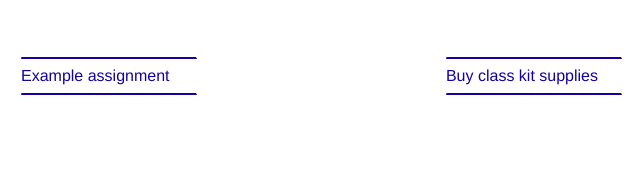
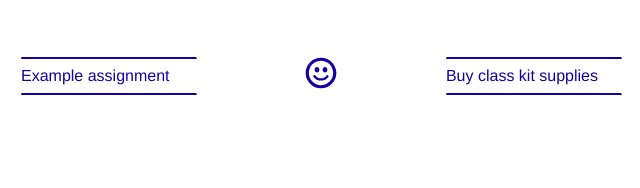
Before and after one commit to laurelobrien/homework-newtab, a plain HTML site: page index.html in a window 1280 px wide. Shown: the part 356-544 px from the top of the page, 107-747 px from the left. Drawn offline with Linux system fonts and the light colour scheme.

Commit message:
Add smiley SVG for no-homework courses

```diff
--- a/css/styles.css
+++ b/css/styles.css
@@ -14,6 +14,7 @@ body {
     background-color: #fff;
     font-family: Helvetica, Arial, sans-serif;
     padding: 120px 0 50px 0;
+    position: relative;
 }
 
 h1, h2, h3, h4, h5 {
@@ -87,3 +88,13 @@ hr.notebook {
 	margin: 0;
 	padding: 0;
 }
+
+.center {
+	text-align: center;
+}
+
+#Emoji_happy {
+	height: 2em;
+	margin: 0;
+	fill: #1500a2;
+}
--- a/index.html
+++ b/index.html
@@ -1,3 +1,4 @@
+<?xml version="1.0" encoding="utf-8"?>
 <!DOCTYPE html>
 <html>
 <head>
@@ -33,7 +34,20 @@
 			<div class="list">
 				<h2><b>SCIE</b> 204</h2>
 				<h3>monday</h3>
-				<ul></ul>
+				<ul>
+					<li class="center">
+						<svg version="1.1" id="Emoji_happy" xmlns="http://www.w3.org/2000/svg" xmlns:xlink="http://www.w3.org/1999/xlink" x="0px"
+	 y="0px" viewBox="0 0 20 20" enable-background="new 0 0 20 20" xml:space="preserve">
+<path d="M10,0.4C4.698,0.4,0.4,4.698,0.4,10C0.4,15.302,4.698,19.6,10,19.6c5.301,0,9.6-4.298,9.6-9.601
+	C19.6,4.698,15.301,0.4,10,0.4z M10,17.599c-4.197,0-7.6-3.402-7.6-7.6S5.802,2.4,10,2.4c4.197,0,7.601,3.402,7.601,7.6
+	S14.197,17.599,10,17.599z M7.501,9.75C8.329,9.75,9,8.967,9,8s-0.672-1.75-1.5-1.75s-1.5,0.783-1.5,1.75S6.672,9.75,7.501,9.75z
+	 M12.5,9.75C13.329,9.75,14,8.967,14,8s-0.672-1.75-1.5-1.75S11,7.034,11,8S11.672,9.75,12.5,9.75z M14.341,11.336
+	c-0.363-0.186-0.815-0.043-1.008,0.32c-0.034,0.066-0.869,1.593-3.332,1.593c-2.451,0-3.291-1.513-3.333-1.592
+	c-0.188-0.365-0.632-0.514-1.004-0.329c-0.37,0.186-0.52,0.636-0.335,1.007c0.05,0.099,1.248,2.414,4.672,2.414
+	c3.425,0,4.621-2.316,4.67-2.415C14.855,11.967,14.707,11.524,14.341,11.336z"/>
+						</svg>
+					</li>
+				</ul>
 			</div>
 			<div class="list">
 				<h2><b>PRNT</b> 200</h2>
```
